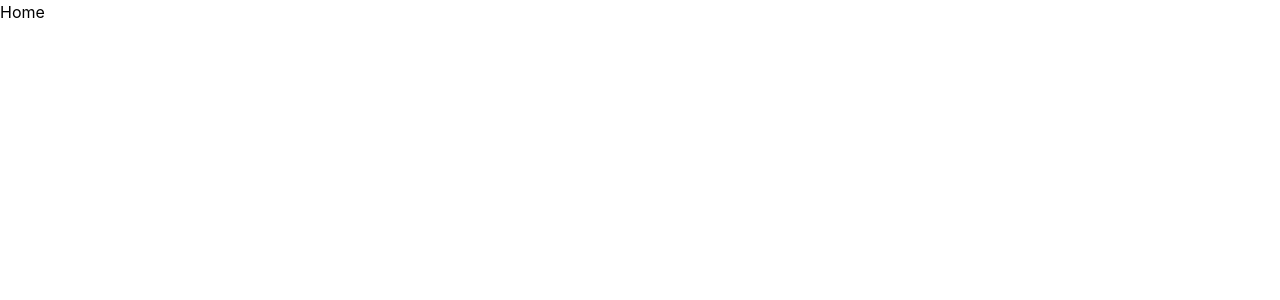
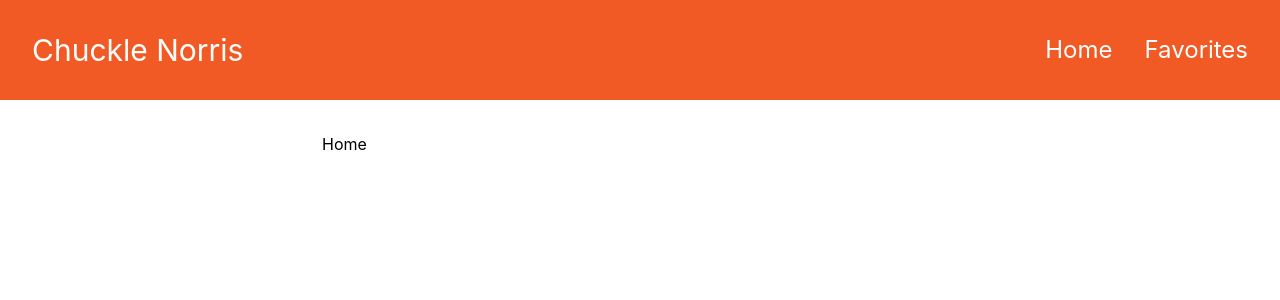
Before and after one commit to DewitteRuben/chuckle-norris, a React (Create React App) app: page / in a window 1280 px wide. Shown: the top 300 px of the page. Built offline with nearby package versions, Linux system fonts and the light colour scheme.

Commit message:
feat: add basic app layout with nav and container

```diff
--- a/src/App.tsx
+++ b/src/App.tsx
@@ -1,9 +1,15 @@
 import { Outlet } from "react-router-dom";
+
+import Navbar from "./components/Navbar";
+import Container from "./components/Container";
 
 const App = () => {
   return (
     <>
-      <Outlet />
+      <Navbar />
+      <Container>
+        <Outlet />
+      </Container>
     </>
   );
 };
--- /dev/null
+++ b/src/components/Container.tsx
@@ -0,0 +1,5 @@
+const Container = ({ children }: { children: React.ReactNode }) => {
+  return <main className="max-w-[700px] p-8 ml-auto mr-auto">{children}</main>;
+};
+
+export default Container;
--- /dev/null
+++ b/src/components/Navbar.tsx
@@ -0,0 +1,25 @@
+import { NavLink } from "react-router-dom";
+
+const Navbar = () => {
+  return (
+    <nav className="p-8 bg-[#f15a24] text-white">
+      <div className="flex justify-between items-center max-w-[1300px] ml-auto mr-auto">
+        <h1 className="text-3xl">Chuckle Norris</h1>
+        <ul className="flex gap-8">
+          <li>
+            <NavLink className="text-2xl" to="/">
+              Home
+            </NavLink>
+          </li>
+          <li>
+            <NavLink className="text-2xl" to="/favorites">
+              Favorites
+            </NavLink>
+          </li>
+        </ul>
+      </div>
+    </nav>
+  );
+};
+
+export default Navbar;
```
